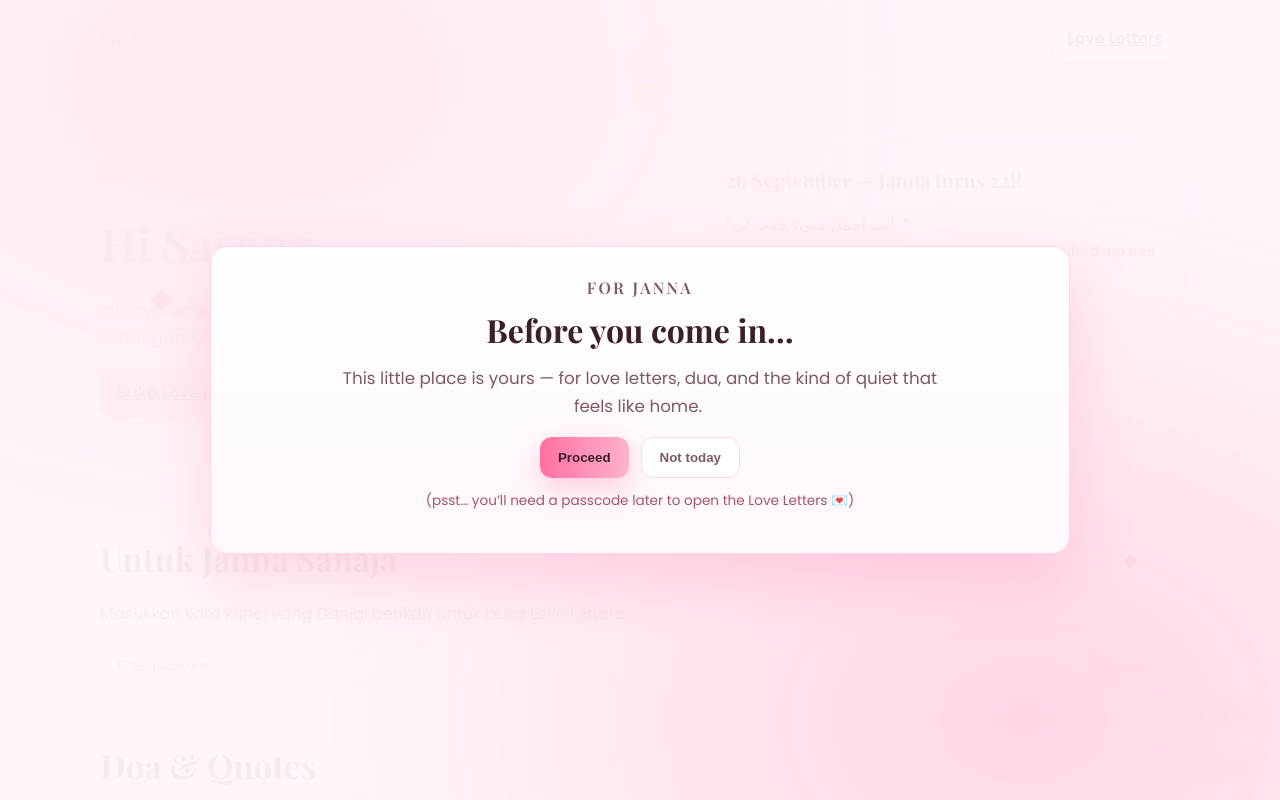
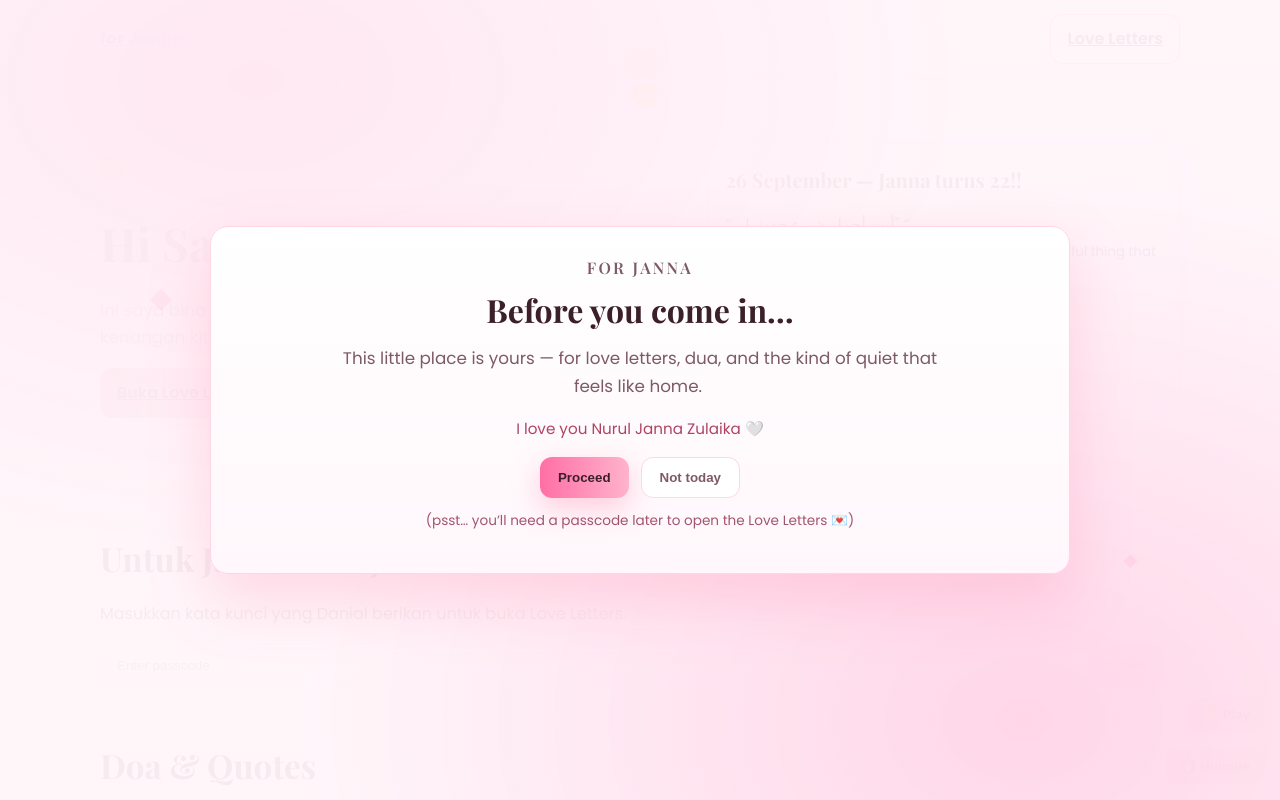
Before and after one commit to dnaesthe-hub/jannasayang, a plain HTML site: page index.html in a window 1280 px wide. Shown: the top 800 px of the page. Drawn offline with nearby package versions, Linux system fonts and the light colour scheme.

Commit message:
index.html

```diff
--- a/index.html
+++ b/index.html
@@ -138,7 +138,7 @@
     </p>
 
     <!-- tiny promise line -->
-    <p style="margin:.1rem auto 1rem; color:#b04363; font-size:.95rem;" I love you Nurul Janna Zulaika 🤍</p>
+    <p style="margin:.1rem auto 1rem; color:#b04363; font-size:.95rem;"> I love you Nurul Janna Zulaika 🤍</p>
 
     <div style="display:flex; gap:12px; justify-content:center; flex-wrap:wrap; margin-top:.75rem;">
       <button id="entranceYes" style="padding:12px 18px; border-radius:12px; border:0; background:linear-gradient(90deg,#ff6fa3,#ffb3cd); color:#3b1f29; font-weight:700; cursor:pointer; box-shadow:0 10px 28px rgba(255,122,162,.35);">Proceed</button>
```
